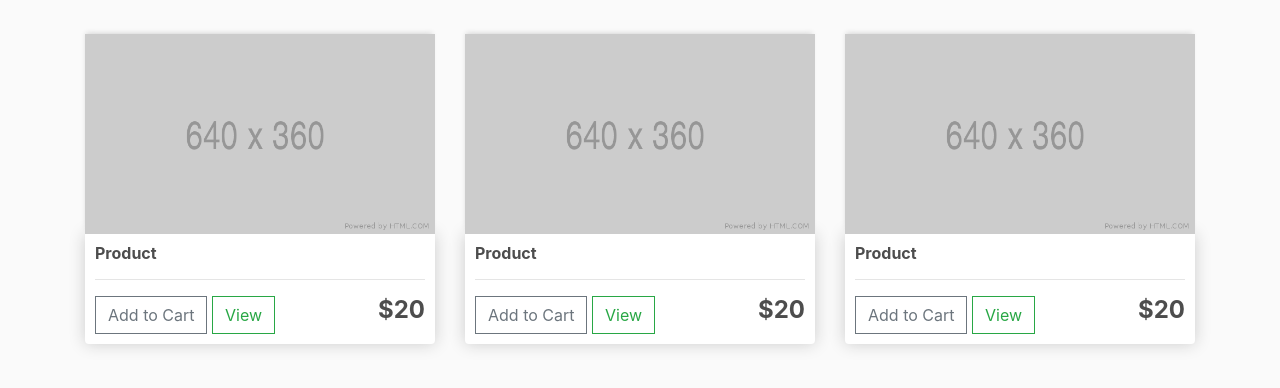
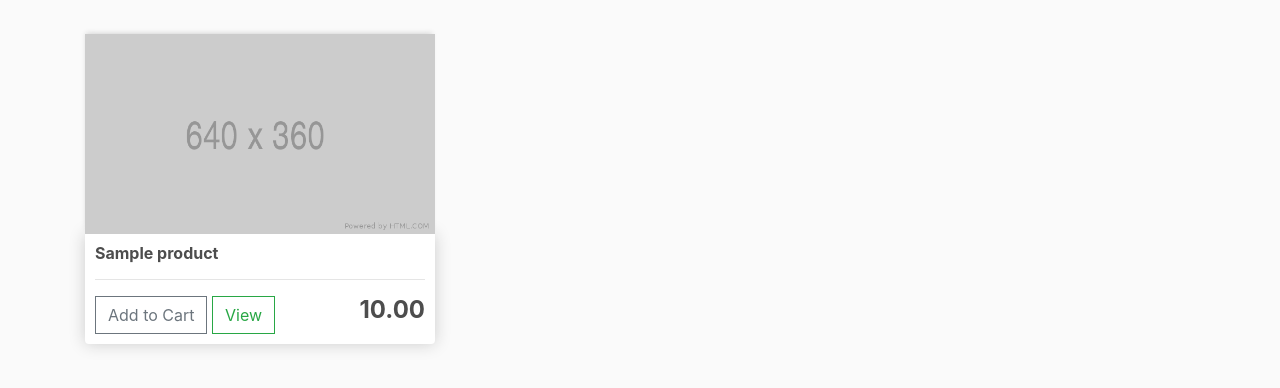
Before and after one commit to nlukjanov/django-ecommerce, a Django app: page / in a window 1280 px wide. Shown: the part 57-445 px from the top of the page. Run offline with Django 3.2, Linux system fonts and the light colour scheme; tables that the repository leaves empty hold one stand-in row (values such as "Sample post"); some libraries are stand-ins or nearby versions.

Commit message:
feat: display products from db

```diff
--- a/store/templates/store/store.html
+++ b/store/templates/store/store.html
@@ -1,37 +1,17 @@
 {% extends 'store/main.html' %} {% load static %} {% block content %}
 <div class="row">
+  {% for product in products %}
   <div class="col-lg-4">
     <img class="thumbnail" src="{% static 'images/product.png' %}" />
     <div class="box-element product">
-      <h6><strong>Product</strong></h6>
+      <h6><strong>{{ product.name }}</strong></h6>
       <hr />
 
       <button class="btn btn-outline-secondary add-btn">Add to Cart</button>
       <a class="btn btn-outline-success" href="#">View</a>
-      <h4 style="display: inline-block; float: right"><strong>$20</strong></h4>
+      <h4 style="display: inline-block; float: right"><strong>{{ product.price|floatformat:2 }}</strong></h4>
     </div>
   </div>
-  <div class="col-lg-4">
-    <img class="thumbnail" src="{% static 'images/product.png' %}" />
-    <div class="box-element product">
-      <h6><strong>Product</strong></h6>
-      <hr />
-
-      <button class="btn btn-outline-secondary add-btn">Add to Cart</button>
-      <a class="btn btn-outline-success" href="#">View</a>
-      <h4 style="display: inline-block; float: right"><strong>$20</strong></h4>
-    </div>
-  </div>
-  <div class="col-lg-4">
-    <img class="thumbnail" src="{% static 'images/product.png' %}" />
-    <div class="box-element product">
-      <h6><strong>Product</strong></h6>
-      <hr />
-
-      <button class="btn btn-outline-secondary add-btn">Add to Cart</button>
-      <a class="btn btn-outline-success" href="#">View</a>
-      <h4 style="display: inline-block; float: right"><strong>$20</strong></h4>
-    </div>
-  </div>
+  {% endfor %}
 </div>
 {% endblock content %}
--- a/store/views.py
+++ b/store/views.py
@@ -1,23 +1,28 @@
+# pylint: disable=no-member
 from django.shortcuts import render
+from .models import *
 
 
 def store(request):
     """
     store view
     """
-    context = {}
+    products = Product.objects.all()
+    context = {'products': products}
     return render(request, 'store/store.html', context)
+
 
 def cart(request):
     """
-    store view
+    cart view
     """
     context = {}
     return render(request, 'store/cart.html', context)
 
+
 def checkout(request):
     """
-    store view
+    checkout view
     """
     context = {}
     return render(request, 'store/checkout.html', context)
```
